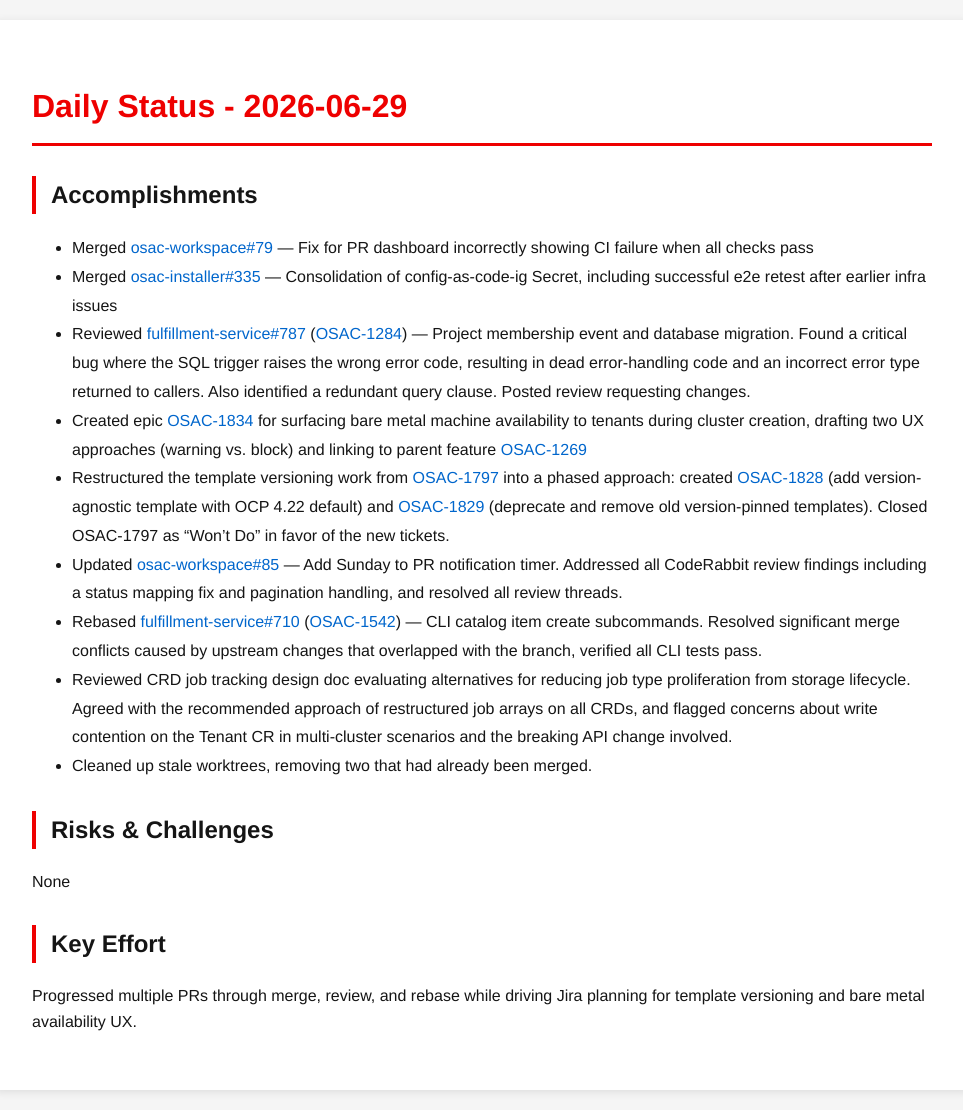
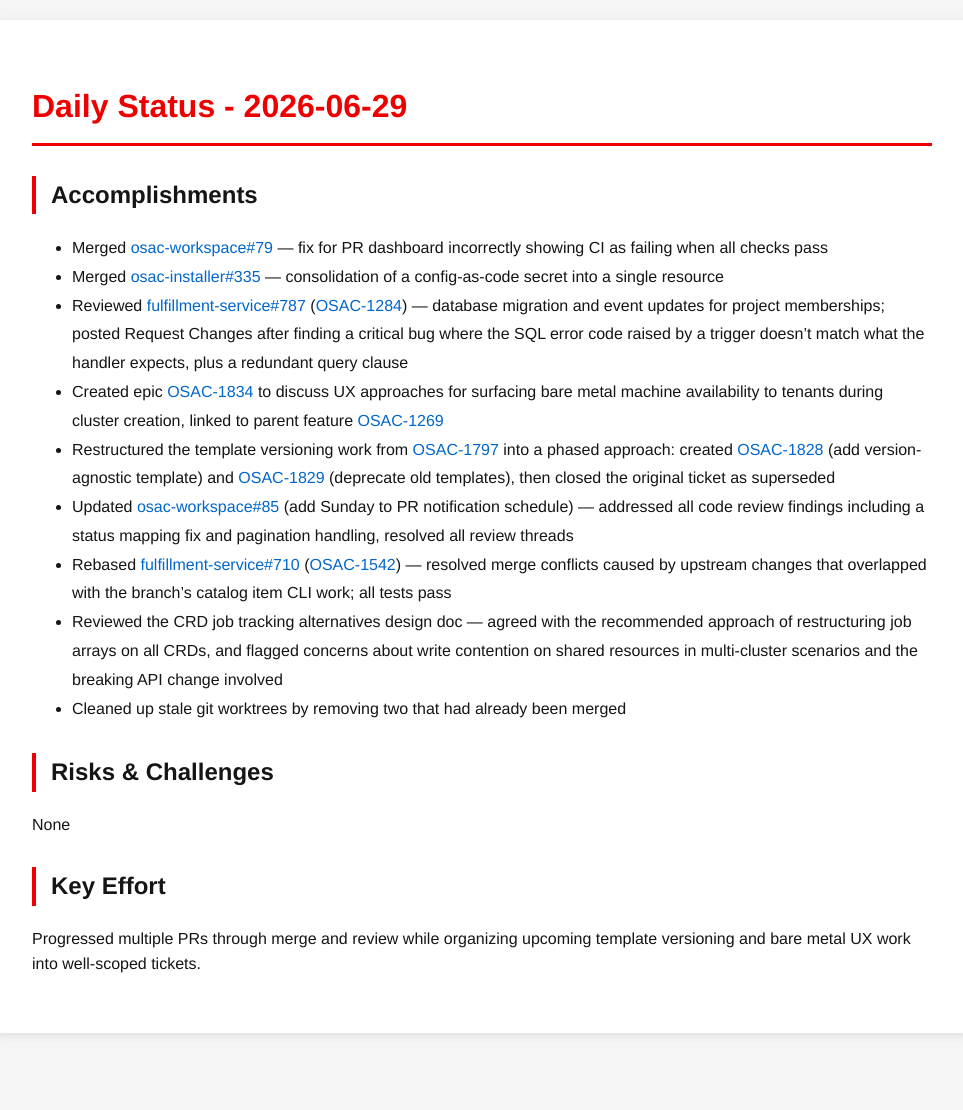
Before and after one commit to tzvatot/daily-status, a Jekyll site: the page built from 2026-06-29.md, in a window 1280 px wide. Shown: the whole page, without its empty margins (158-1121 px from the left). Built offline with Jekyll 4.4.1, drawn with Linux system fonts in a browser that asks for light colours; after the commit the page ends 1053 px from its top, so only the background shows below that.

Commit message:
Daily status update - 2026-06-29

```diff
--- a/2026-06-29.md
+++ b/2026-06-29.md
@@ -7,18 +7,19 @@ date: 2026-06-29
 # Daily Status - 2026-06-29
 
 ## Accomplishments
-- Merged [osac-workspace#79](https://github.com/osac-project/osac-workspace/pull/79) — Fix for PR dashboard incorrectly showing CI failure when all checks pass
-- Merged [osac-installer#335](https://github.com/osac-project/osac-installer/pull/335) — Consolidation of config-as-code-ig Secret, including successful e2e retest after earlier infra issues
-- Reviewed [fulfillment-service#787](https://github.com/osac-project/fulfillment-service/pull/787) ([OSAC-1284](https://redhat.atlassian.net/browse/OSAC-1284)) — Project membership event and database migration. Found a critical bug where the SQL trigger raises the wrong error code, resulting in dead error-handling code and an incorrect error type returned to callers. Also identified a redundant query clause. Posted review requesting changes.
-- Created epic [OSAC-1834](https://redhat.atlassian.net/browse/OSAC-1834) for surfacing bare metal machine availability to tenants during cluster creation, drafting two UX approaches (warning vs. block) and linking to parent feature [OSAC-1269](https://redhat.atlassian.net/browse/OSAC-1269)
-- Restructured the template versioning work from [OSAC-1797](https://redhat.atlassian.net/browse/OSAC-1797) into a phased approach: created [OSAC-1828](https://redhat.atlassian.net/browse/OSAC-1828) (add version-agnostic template with OCP 4.22 default) and [OSAC-1829](https://redhat.atlassian.net/browse/OSAC-1829) (deprecate and remove old version-pinned templates). Closed OSAC-1797 as "Won't Do" in favor of the new tickets.
-- Updated [osac-workspace#85](https://github.com/osac-project/osac-workspace/pull/85) — Add Sunday to PR notification timer. Addressed all CodeRabbit review findings including a status mapping fix and pagination handling, and resolved all review threads.
-- Rebased [fulfillment-service#710](https://github.com/osac-project/fulfillment-service/pull/710) ([OSAC-1542](https://redhat.atlassian.net/browse/OSAC-1542)) — CLI catalog item create subcommands. Resolved significant merge conflicts caused by upstream changes that overlapped with the branch, verified all CLI tests pass.
-- Reviewed CRD job tracking design doc evaluating alternatives for reducing job type proliferation from storage lifecycle. Agreed with the recommended approach of restructured job arrays on all CRDs, and flagged concerns about write contention on the Tenant CR in multi-cluster scenarios and the breaking API change involved.
-- Cleaned up stale worktrees, removing two that had already been merged.
+
+- Merged [osac-workspace#79](https://github.com/osac-project/osac-workspace/pull/79) — fix for PR dashboard incorrectly showing CI as failing when all checks pass
+- Merged [osac-installer#335](https://github.com/osac-project/osac-installer/pull/335) — consolidation of a config-as-code secret into a single resource
+- Reviewed [fulfillment-service#787](https://github.com/osac-project/fulfillment-service/pull/787) ([OSAC-1284](https://redhat.atlassian.net/browse/OSAC-1284)) — database migration and event updates for project memberships; posted Request Changes after finding a critical bug where the SQL error code raised by a trigger doesn't match what the handler expects, plus a redundant query clause
+- Created epic [OSAC-1834](https://redhat.atlassian.net/browse/OSAC-1834) to discuss UX approaches for surfacing bare metal machine availability to tenants during cluster creation, linked to parent feature [OSAC-1269](https://redhat.atlassian.net/browse/OSAC-1269)
+- Restructured the template versioning work from [OSAC-1797](https://redhat.atlassian.net/browse/OSAC-1797) into a phased approach: created [OSAC-1828](https://redhat.atlassian.net/browse/OSAC-1828) (add version-agnostic template) and [OSAC-1829](https://redhat.atlassian.net/browse/OSAC-1829) (deprecate old templates), then closed the original ticket as superseded
+- Updated [osac-workspace#85](https://github.com/osac-project/osac-workspace/pull/85) (add Sunday to PR notification schedule) — addressed all code review findings including a status mapping fix and pagination handling, resolved all review threads
+- Rebased [fulfillment-service#710](https://github.com/osac-project/fulfillment-service/pull/710) ([OSAC-1542](https://redhat.atlassian.net/browse/OSAC-1542)) — resolved merge conflicts caused by upstream changes that overlapped with the branch's catalog item CLI work; all tests pass
+- Reviewed the CRD job tracking alternatives design doc — agreed with the recommended approach of restructuring job arrays on all CRDs, and flagged concerns about write contention on shared resources in multi-cluster scenarios and the breaking API change involved
+- Cleaned up stale git worktrees by removing two that had already been merged
 
 ## Risks & Challenges
 None
 
 ## Key Effort
-Progressed multiple PRs through merge, review, and rebase while driving Jira planning for template versioning and bare metal availability UX.
+Progressed multiple PRs through merge and review while organizing upcoming template versioning and bare metal UX work into well-scoped tickets.
```
